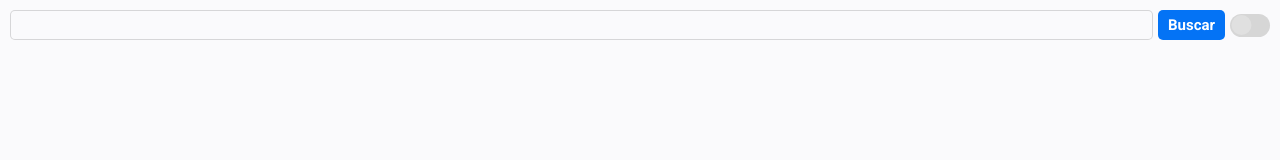
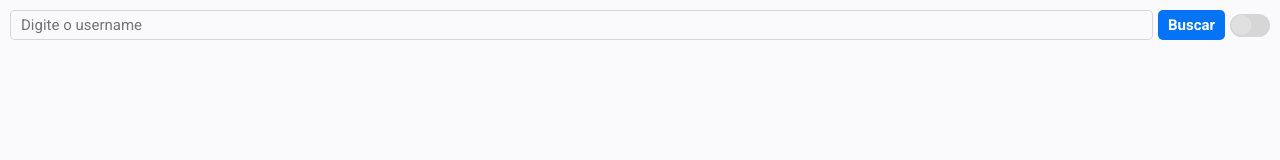
Before and after one commit to RenanTRS/github-app, a React (Vite) app: page / in a window 1280 px wide. Shown: the top 160 px of the page. Built offline with nearby package versions, Linux system fonts and the light colour scheme.

Commit message:
Create interface for button

```diff
--- a/src/components/Header/index.tsx
+++ b/src/components/Header/index.tsx
@@ -4,16 +4,20 @@ import { Button } from '../Button'
 import { SwitchToggle } from '../SwitchToggle'
 import { useState } from 'react'
 
-export const Header = () => {
-  const [value, setValue] = useState<string | null>(null)
+interface HeaderProps {
+  onclick(value: string): void
+}
+export const Header = ({ onclick }: HeaderProps) => {
+  const [value, setValue] = useState<string>('')
 
   return (
     <Wrapper>
       <Input
         value={value!}
         onChange={(event) => setValue(event.target.value)}
+        placeholder="Digite o username"
       />
-      <Button>Buscar</Button>
+      <Button onClick={() => onclick(value)}>Buscar</Button>
       <SwitchToggle />
     </Wrapper>
   )
```
